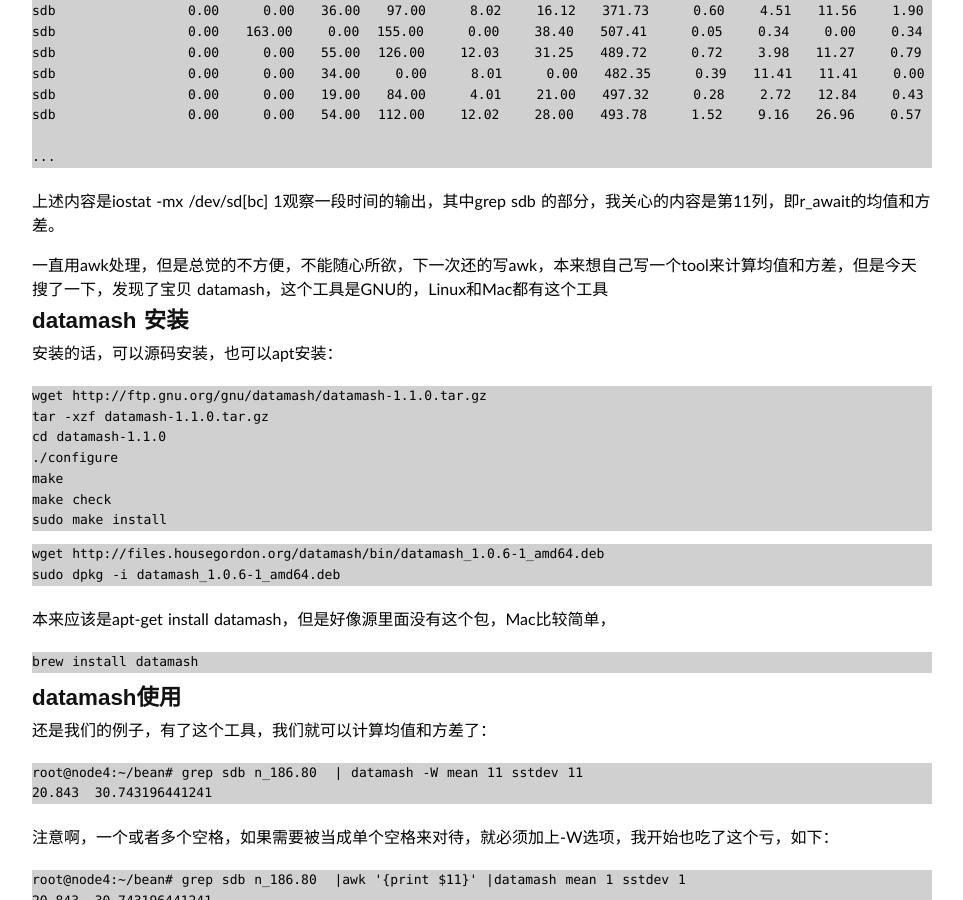
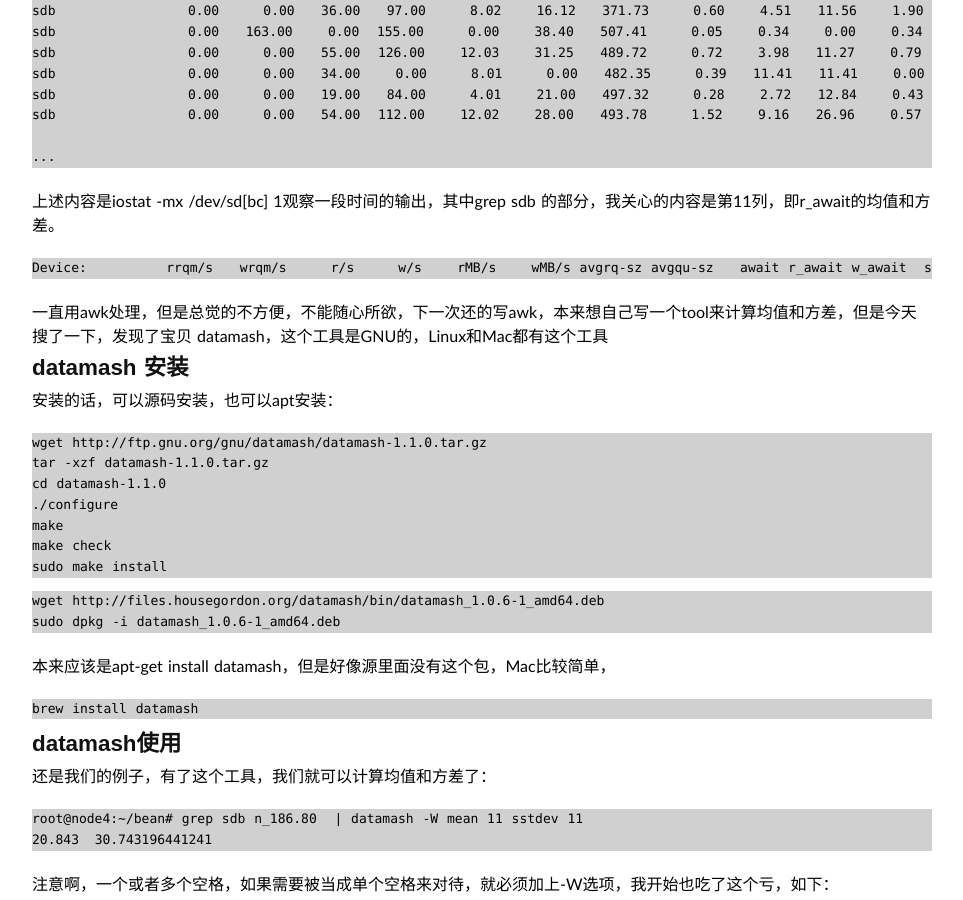
Before and after one commit to Bean-Li/Bean-Li.github.io, a Jekyll site: the page built from _posts/2016-05-08-datamash.md, in a window 1280 px wide and 900 px high, scrolled down 607 px. Shown: the whole window, without its empty margins (158-1121 px from the left). Built offline with Jekyll 4.4.1, drawn with Linux system fonts in a browser that asks for light colours; some web fonts are replaced.

Commit message:
fix datamash

````diff
--- a/_posts/2016-05-08-datamash.md
+++ b/_posts/2016-05-08-datamash.md
@@ -41,6 +41,10 @@ sdb               0.00     0.00   54.00  112.00    12.02    28.00   493.78     1
 ```
 
 上述内容是iostat -mx /dev/sd[bc] 1观察一段时间的输出，其中grep sdb 的部分，我关心的内容是第11列，即r_await的均值和方差。
+
+```
+Device:         rrqm/s   wrqm/s     r/s     w/s    rMB/s    wMB/s avgrq-sz avgqu-sz   await r_await w_await  svctm  %util
+```
 
 一直用awk处理，但是总觉的不方便，不能随心所欲，下一次还的写awk，本来想自己写一个tool来计算均值和方差，但是今天搜了一下，发现了宝贝 datamash，这个工具是GNU的，Linux和Mac都有这个工具
 
````
